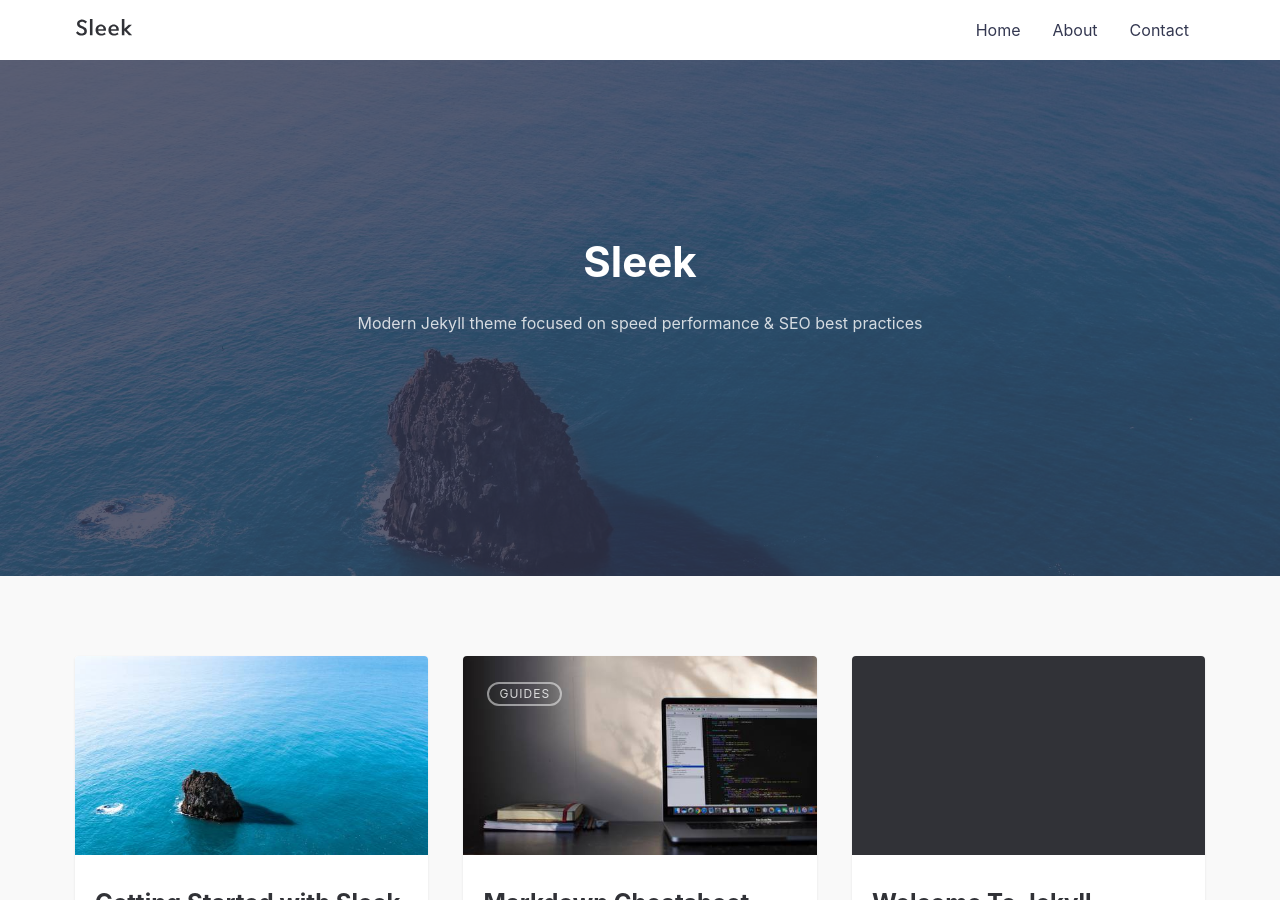
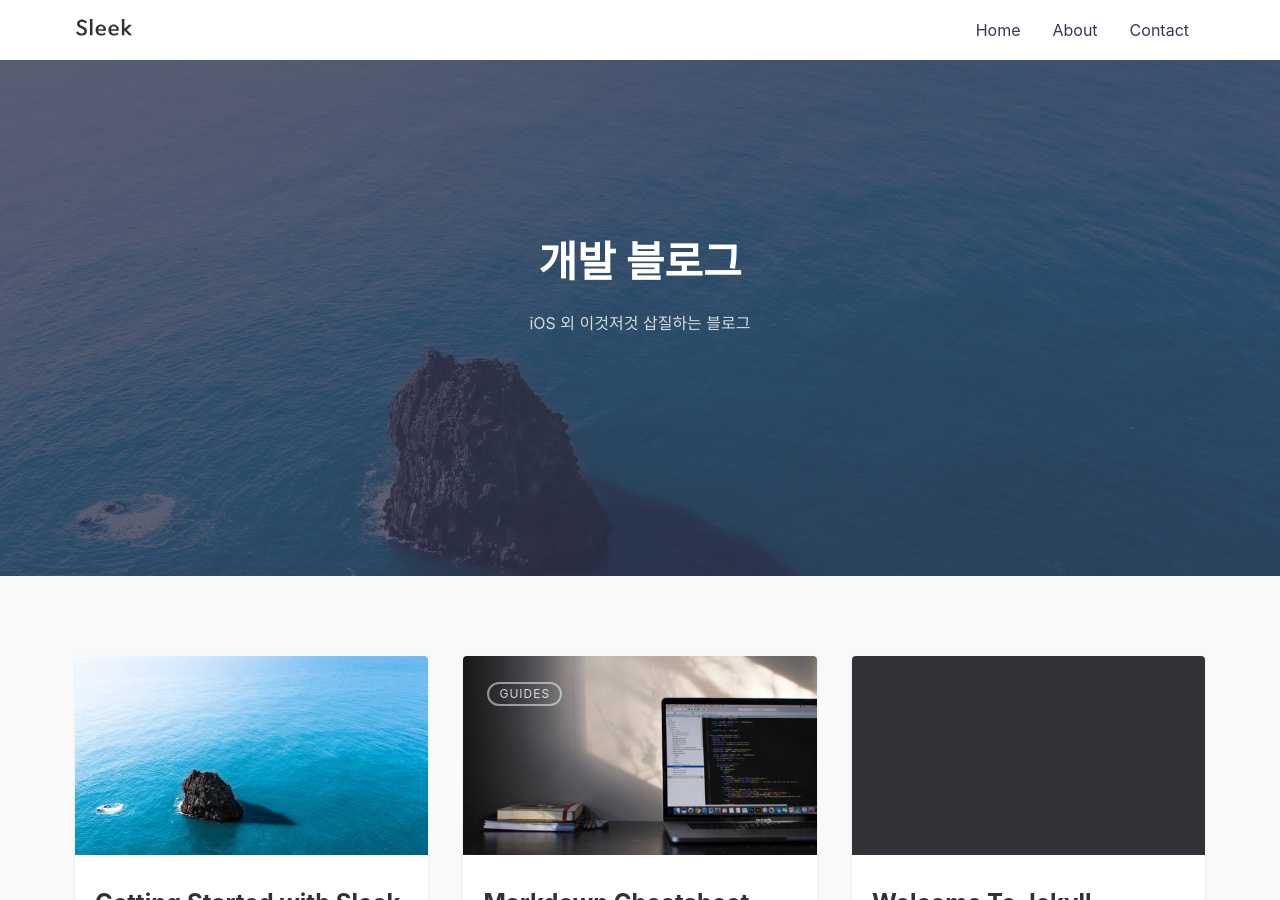
Before and after one commit to janczizikow/sleek, a Jekyll site: the page built from index.md, in a window 1280 px wide and 900 px high. Built offline with Jekyll 4.4.1, drawn with Linux system fonts in a browser that asks for light colours; some of the changed text lies outside the part shown.

Commit message:
contents changed

```diff
--- a/_config.yml
+++ b/_config.yml
@@ -1,43 +1,42 @@
 # SITE CONFIGURATION
-title: Sleek # your site title
-author: GitHub User # You :P
+title: 개발 블로그 # your site title
+author: min # You :P
 description: > # Meta description of Homepage
-  Write an awesome description for your new site here. You can edit this
-  line in _config.yml. It will appear in your document head meta (for
-  Google search results) and in your feed.xml site description.
-baseurl: "/sleek" # the subpath of your site, e.g. /blog
-url: "https://janczizikow.github.io/" # the base hostname & protocol for your site, e.g. http://example.com
+  공부 정리 개발 블로그입니다.
+baseurl: "" # the subpath of your site, e.g. /blog
+url: "https://min.github.io/" # the base hostname & protocol for your site, e.g. http://example.com
 
 # SEO PLUGIN
 social:
-  name: Your Name
+  name: min
   links:
     - https://twitter.com/BenBalter
     - https://www.facebook.com/ben.balter
-    - https://www.linkedin.com/in/BenBalter
+    - https://www.linkedin.com/in/songkyung-min-5a7a59115/
     - https://plus.google.com/+BenBalter
-    - https://github.com/benbalter
+    - https://github.com/min1022
     - https://keybase.io/benbalter
 
 # THEME SETTINGS
+theme: jekyll-sleek
 navigation: # Navigation links
   - {name: 'Home', link: '/'}
   - {name: 'About', link: '/about'}
   - {name: 'Contact', link: '/contact'}
 
 tagline: >
-  Modern Jekyll theme focused on speed performance &amp; SEO best practices
+  iOS 외 이것저것 삽질하는 블로그
 
 hero_img: posts/sleek_lg.jpg # Main background image: use the path from /assets/img/ => This will output /assets/img/posts/sleek_lg.jpg
 
-email: your-email@domain.com # email for form submission
+email: min.songkyung@gmail.com # email for form submission
 
-twitter_username: jan_czizikow # replace with your_twitter_username or comment to remove link from footer
-github_username:  janczizikow # replace with your_github_username or comment to remove link from footer
+#twitter_username: jan_czizikow # replace with your_twitter_username or comment to remove link from footer
+github_username: min1022 # replace with your_github_username or comment to remove link from footer
 instagram_username: shanlongjj # replace with your_instagram_username or comment to remove link from footer
 
 disqus:
-  shortname: janczizikow # to enable comments replace with your_disqus_shortname
+ shortname: miin # to enable comments replace with your_disqus_shortname
 
 # google_tag_manager: GTM-XXXXXXX # Uncomment to enable GTM. Replace GTM-XXXXXXX with your GTM container ID
 
```
